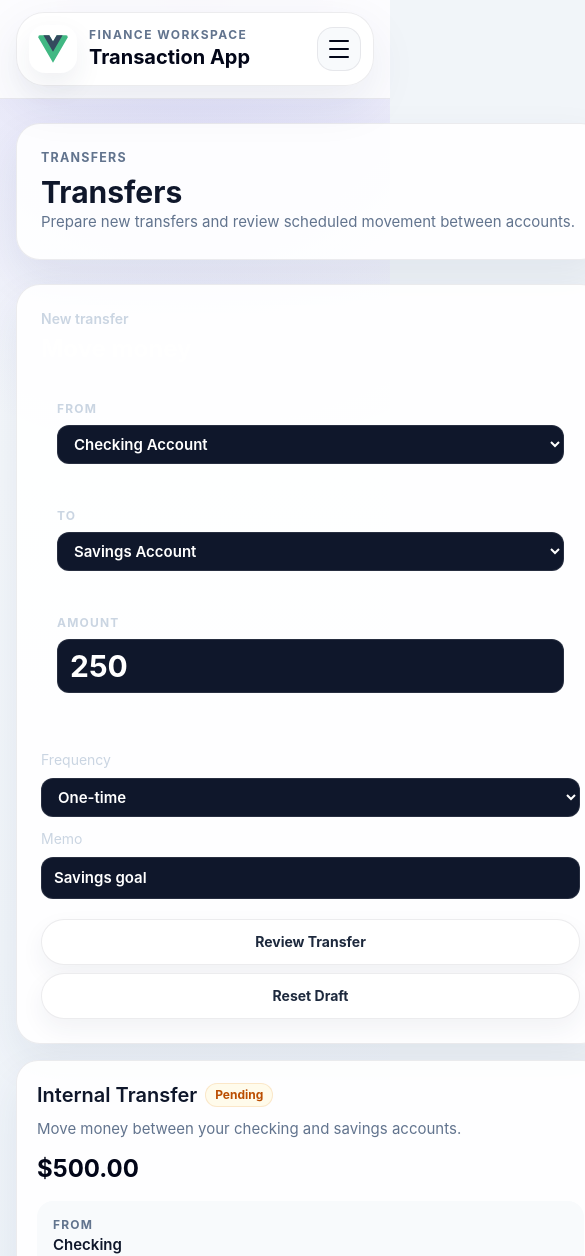
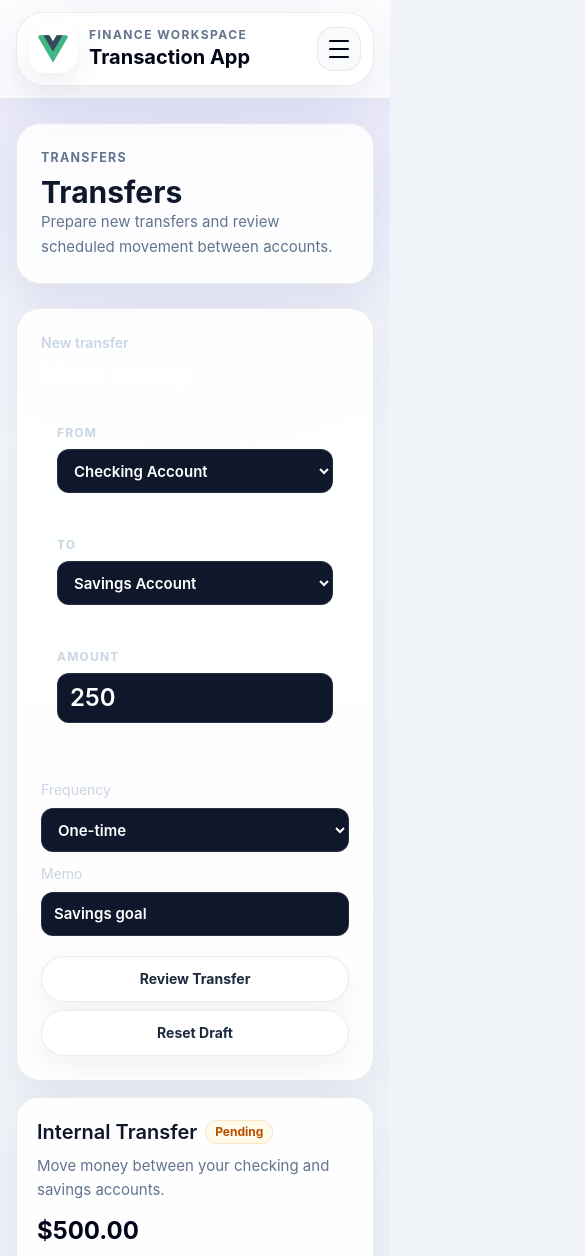
Before and after one commit to Tekfred/Transaction-App, a React (Vite) app: page /transfers in a window 390 px wide. Shown: the top 1256 px of the page, 585 px wide, since content can reach past the window. Built offline with nearby package versions, Linux system fonts and the light colour scheme.

Commit message:
Polish responsive UX and shared controls

```diff
--- a/src/components/ui/Button.jsx
+++ b/src/components/ui/Button.jsx
@@ -22,7 +22,7 @@
   return (
     <button
       className={cn(
-        'inline-flex min-h-11 items-center justify-center rounded-full font-bold transition duration-200 active:scale-[0.98] disabled:cursor-not-allowed disabled:opacity-60',
+        'inline-flex min-h-11 items-center justify-center gap-2 rounded-full text-center font-bold transition duration-200 focus-visible:outline focus-visible:outline-2 focus-visible:outline-offset-2 focus-visible:outline-[--color-primary] active:scale-[0.98] disabled:cursor-not-allowed disabled:opacity-60',
         variants[variant],
         sizes[size],
         className,
--- a/src/components/ui/Card.jsx
+++ b/src/components/ui/Card.jsx
@@ -15,6 +15,7 @@
     <Component
       className={cn(
         'border border-slate-900/8 bg-white/90 shadow-[0_18px_44px_rgba(31,53,88,0.08)] transition duration-200 hover:-translate-y-0.5 hover:shadow-[0_22px_48px_rgba(31,53,88,0.11)]',
+        'motion-reduce:transition-none motion-reduce:hover:translate-y-0',
         radius[padded === 'lg' ? 'lg' : 'md'],
         padding[padded],
         className,
--- /dev/null
+++ b/src/components/ui/FormControl.jsx
@@ -0,0 +1,13 @@
+import { cn } from '../../utils/cn.js'
+
+export default function FormControl({ as: Component = 'input', className, ...props }) {
+  return (
+    <Component
+      className={cn(
+        'min-h-11 w-full rounded-xl border border-white/10 bg-slate-900 px-3 py-2 font-semibold text-white outline-none transition placeholder:text-slate-500 focus:border-white/40 focus:ring-2 focus:ring-white/10',
+        className,
+      )}
+      {...props}
+    />
+  )
+}
--- a/src/components/ui/PageHeader.jsx
+++ b/src/components/ui/PageHeader.jsx
@@ -12,7 +12,7 @@
         <h2 className="m-0 text-3xl font-bold text-slate-900">{title}</h2>
         {subtitle ? <p className="text-slate-500">{subtitle}</p> : null}
       </div>
-      {action ? <div className="shrink-0">{action}</div> : null}
+      {action ? <div className="grid shrink-0 sm:block">{action}</div> : null}
     </Card>
   )
 }
--- a/src/components/ui/index.js
+++ b/src/components/ui/index.js
@@ -1,6 +1,7 @@
 export { default as Badge } from './Badge.jsx'
 export { default as Button } from './Button.jsx'
 export { default as Card } from './Card.jsx'
+export { default as FormControl } from './FormControl.jsx'
 export { default as PageHeader } from './PageHeader.jsx'
 export { default as PageSection } from './PageSection.jsx'
 export { default as SectionTitle } from './SectionTitle.jsx'
--- a/src/features/accounts/components/AccountBalance.jsx
+++ b/src/features/accounts/components/AccountBalance.jsx
@@ -14,7 +14,7 @@
   return (
     <div>
       <p className={`text-sm font-semibold ${labelClass}`}>{label}</p>
-      <strong className={`${valueClass} block ${valueColorClass}`}>
+      <strong className={`${valueClass} block break-words ${valueColorClass}`}>
         {formatCurrency(amount, currency)}
       </strong>
     </div>
--- a/src/features/dashboard/components/BalanceSummary.jsx
+++ b/src/features/dashboard/components/BalanceSummary.jsx
@@ -7,7 +7,7 @@
       <div className="flex flex-col gap-2 sm:flex-row sm:items-start sm:justify-between">
         <div>
           <p className="text-sm font-semibold text-slate-300">Total balance</p>
-          <strong className="mt-1 block text-4xl font-bold tracking-normal sm:text-5xl">
+          <strong className="mt-1 block break-words text-4xl font-bold tracking-normal sm:text-5xl">
             {formatCurrency(summary.totalBalance, summary.currency)}
           </strong>
         </div>
--- a/src/features/dashboard/components/RecentActivity.jsx
+++ b/src/features/dashboard/components/RecentActivity.jsx
@@ -15,7 +15,7 @@
 
           return (
             <div
-              className="grid grid-cols-[1fr_auto] gap-3 py-4 first:pt-0 last:pb-0"
+              className="grid gap-2 py-4 first:pt-0 last:pb-0 sm:grid-cols-[1fr_auto] sm:gap-3"
               key={transaction.id}
             >
               <div className="min-w-0">
@@ -30,8 +30,8 @@
               <strong
                 className={
                   isCredit
-                    ? 'text-right font-semibold text-emerald-700'
-                    : 'text-right font-semibold text-slate-900'
+                    ? 'font-semibold text-emerald-700 sm:text-right'
+                    : 'font-semibold text-slate-900 sm:text-right'
                 }
               >
                 {isCredit ? '+' : ''}
--- a/src/features/payments/components/PaymentCard.jsx
+++ b/src/features/payments/components/PaymentCard.jsx
@@ -12,7 +12,7 @@
           </div>
           <p className="text-slate-500">{payment.category}</p>
         </div>
-        <strong className="text-2xl font-bold text-slate-950">
+        <strong className="break-words text-2xl font-bold text-slate-950">
           {formatCurrency(payment.amount, payment.currency)}
         </strong>
       </div>
--- a/src/features/transfers/components/TransferCard.jsx
+++ b/src/features/transfers/components/TransferCard.jsx
@@ -12,7 +12,7 @@
           </div>
           <p className="text-slate-500">{transfer.description}</p>
         </div>
-        <strong className="text-2xl font-bold text-slate-950">
+        <strong className="break-words text-2xl font-bold text-slate-950">
           {formatCurrency(transfer.amount, transfer.currency)}
         </strong>
       </div>
--- a/src/features/transfers/components/TransferFormShell.jsx
+++ b/src/features/transfers/components/TransferFormShell.jsx
@@ -1,4 +1,4 @@
-import { Button, Card } from '../../../components/ui/index.js'
+import { Button, Card, FormControl } from '../../../components/ui/index.js'
 import { formatCurrency } from '../../../utils/formatters.js'
 
 export default function TransferFormShell({
@@ -23,8 +23,8 @@
       <div className="grid gap-3">
         <label className="grid gap-2 rounded-2xl bg-white/10 p-4">
           <span className="text-xs font-bold uppercase tracking-widest text-slate-300">From</span>
-          <select
-            className="rounded-xl border border-white/10 bg-slate-900 px-3 py-2 font-semibold text-white outline-none focus:border-white/40"
+          <FormControl
+            as="select"
             onChange={(event) => onUpdateDraft('fromAccountId', event.target.value)}
             value={draft.fromAccountId}
           >
@@ -33,12 +33,12 @@
                 {account.name}
               </option>
             ))}
-          </select>
+          </FormControl>
         </label>
         <label className="grid gap-2 rounded-2xl bg-white/10 p-4">
           <span className="text-xs font-bold uppercase tracking-widest text-slate-300">To</span>
-          <select
-            className="rounded-xl border border-white/10 bg-slate-900 px-3 py-2 font-semibold text-white outline-none focus:border-white/40"
+          <FormControl
+            as="select"
             onChange={(event) => onUpdateDraft('toAccountId', event.target.value)}
             value={draft.toAccountId}
           >
@@ -47,12 +47,12 @@
                 {account.name}
               </option>
             ))}
-          </select>
+          </FormControl>
         </label>
         <label className="grid gap-2 rounded-2xl bg-white/10 p-4">
           <span className="text-xs font-bold uppercase tracking-widest text-slate-300">Amount</span>
-          <input
-            className="rounded-xl border border-white/10 bg-slate-900 px-3 py-2 text-3xl font-bold text-white outline-none focus:border-white/40"
+          <FormControl
+            className="text-2xl font-bold sm:text-3xl"
             min="1"
             onChange={(event) => onUpdateDraft('amount', Number(event.target.value))}
             type="number"
@@ -64,20 +64,19 @@
       <div className="grid gap-3 border-t border-white/10 pt-5 sm:grid-cols-2 lg:grid-cols-1">
         <label className="grid gap-2">
           <span className="text-sm text-slate-300">Frequency</span>
-          <select
-            className="rounded-xl border border-white/10 bg-slate-900 px-3 py-2 font-semibold text-white outline-none focus:border-white/40"
+          <FormControl
+            as="select"
             onChange={(event) => onUpdateDraft('frequency', event.target.value)}
             value={draft.frequency}
           >
             <option>One-time</option>
             <option>Weekly</option>
             <option>Monthly</option>
-          </select>
+          </FormControl>
         </label>
         <label className="grid gap-2">
           <span className="text-sm text-slate-300">Memo</span>
-          <input
-            className="rounded-xl border border-white/10 bg-slate-900 px-3 py-2 font-semibold text-white outline-none focus:border-white/40"
+          <FormControl
             onChange={(event) => onUpdateDraft('memo', event.target.value)}
             type="text"
             value={draft.memo}
--- a/src/styles/global.css
+++ b/src/styles/global.css
@@ -16,6 +16,7 @@
 
   html {
     @apply bg-slate-100;
+    color-scheme: light;
   }
 
   body {
@@ -45,6 +46,28 @@
     @apply text-inherit no-underline transition-opacity duration-200;
   }
 
+  ::selection {
+    @apply bg-[--color-primary] text-white;
+  }
+
+  button,
+  input,
+  select,
+  textarea {
+    font: inherit;
+  }
+
+  @media (prefers-reduced-motion: reduce) {
+    *,
+    *::before,
+    *::after {
+      animation-duration: 0.01ms !important;
+      animation-iteration-count: 1 !important;
+      scroll-behavior: auto !important;
+      transition-duration: 0.01ms !important;
+    }
+  }
+
   @media (hover: hover) {
     a:hover {
       @apply opacity-90;
```
